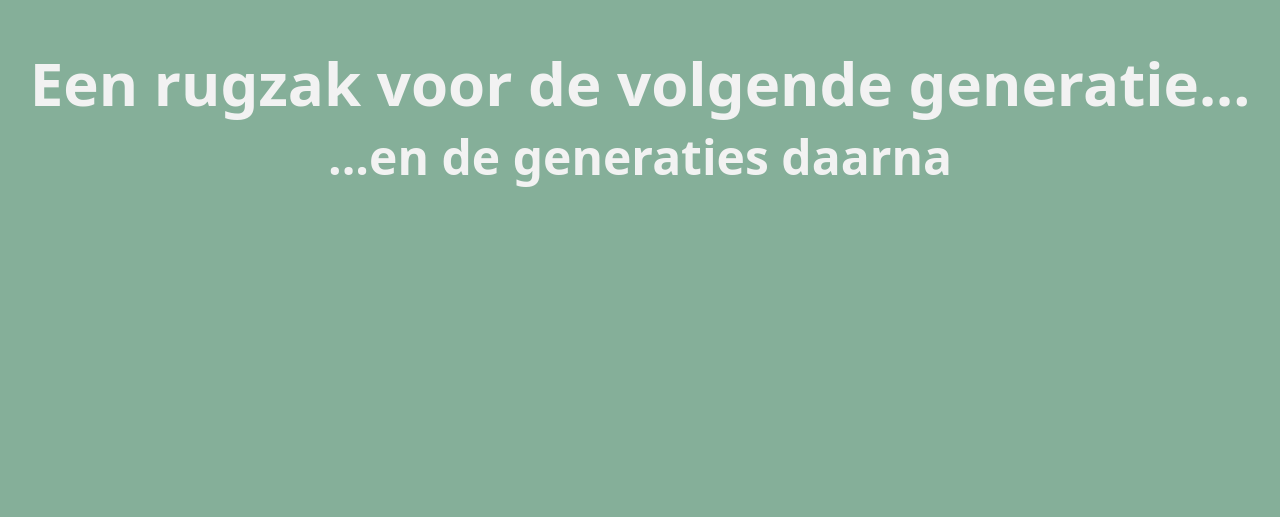
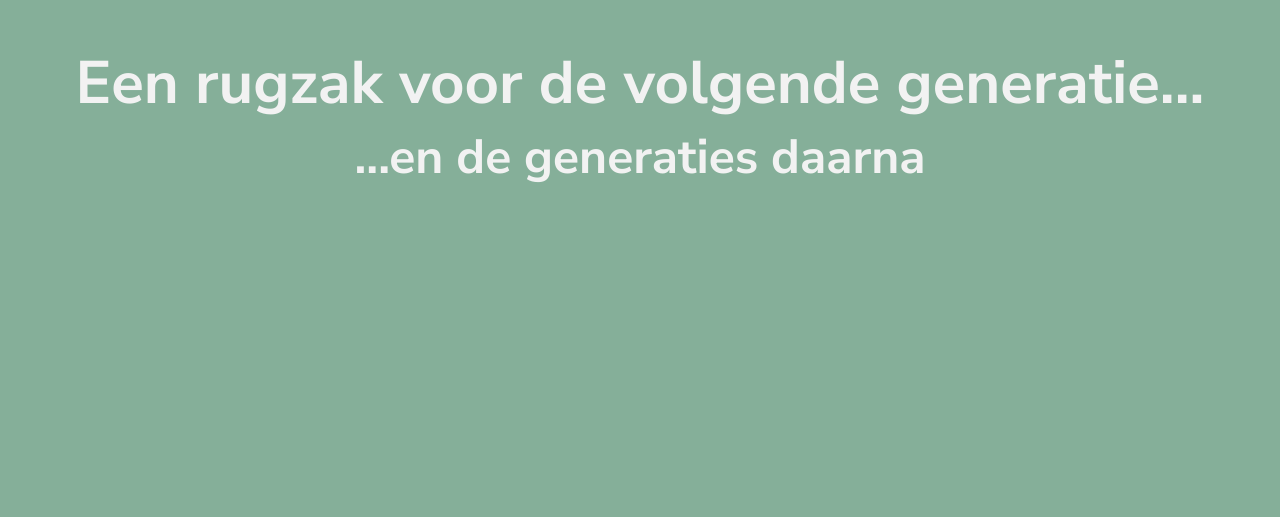
Before and after one commit to jordyslagter/circulaire-impact, a Next.js app in the folder pitchdeck/: page / in a window 1280 px wide. Shown: the part 283-800 px from the top of the page. Built offline with nearby package versions, Linux system fonts and the light colour scheme.

Commit message:
switch to using nunitosans font

```diff
--- a/pitchdeck/src/pages/_app.tsx
+++ b/pitchdeck/src/pages/_app.tsx
@@ -4,10 +4,18 @@ import type { AppProps } from "next/app";
 import gsap from "gsap";
 import { useGSAP } from "@gsap/react";
 
+import { Nunito_Sans } from "next/font/google";
+
+const nunitoSans = Nunito_Sans({});
+
 gsap.registerPlugin(useGSAP);
 
 const App: FC<AppProps> = ({ Component, pageProps }: AppProps) => {
-  return <Component {...pageProps} />;
+  return (
+    <main className={nunitoSans.className}>
+      <Component {...pageProps} />
+    </main>
+  );
 };
 
 export default App;
--- a/pitchdeck/src/pages/_document.tsx
+++ b/pitchdeck/src/pages/_document.tsx
@@ -6,9 +6,7 @@ const Document: FC = () => {
     <Html lang="en">
       <Head />
       <body className="bg-antiprimary text-primary">
-        <main>
-          <Main />
-        </main>
+        <Main />
         <NextScript />
       </body>
     </Html>
```
